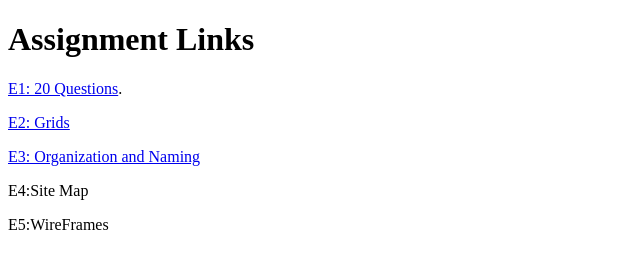
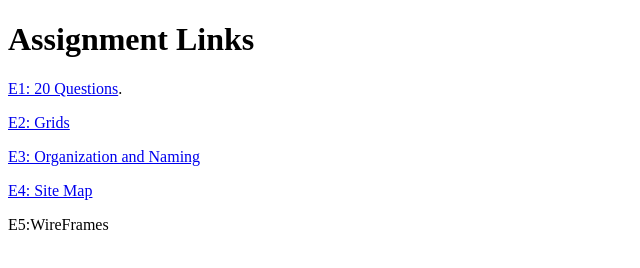
Before and after one commit to FirstNameRAF/AVT217, a plain HTML site: page index.html in a window 1280 px wide. Shown: the full height of the page, 0-640 px from the left. Drawn offline with Linux system fonts and the light colour scheme.

Commit message:
Update index to link E4

```diff
--- a/index.html
+++ b/index.html
@@ -8,7 +8,7 @@
     <p><a href="e1/index.html">E1: 20 Questions</a>.</p>
     <p><a href="e2/index.html">E2: Grids</a></p>
     <p><a href="e3/index.html">E3: Organization and Naming </a></p>
-    <p>E4:Site Map</p>
+    <p><a href="e4/index.html">E4: Site Map </a></p>
     <p>E5:WireFrames</p>
  </body>
 </html>
```
